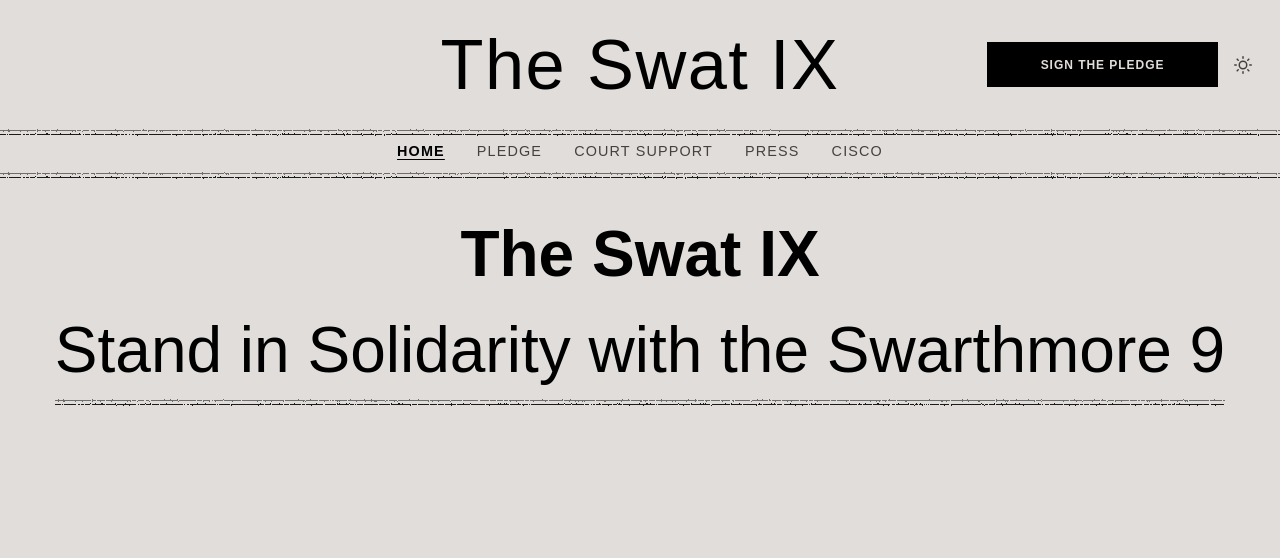
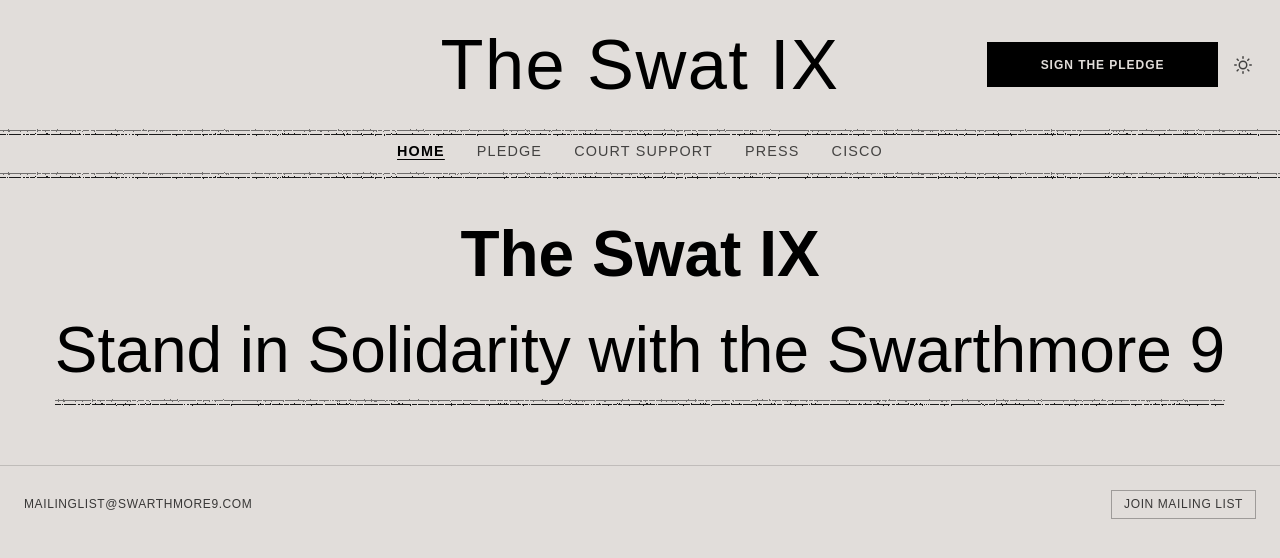
Before and after one commit to ahmad-fayyaz/swat9, a React (Vite) app: page / in a window 1280 px wide. Shown: the top 558 px of the page. Built offline with nearby package versions, Linux system fonts and the light colour scheme; no server answers; a web font is replaced by a local one.

Commit message:
feat: add footer with email links and styling

```diff
--- a/src/Layout.jsx
+++ b/src/Layout.jsx
@@ -138,6 +138,11 @@
         </div>
       )}
 
+      <footer className="site-footer">
+        <a className="footer-email" href="mailto:mailinglist@swarthmore9.com">mailinglist@swarthmore9.com</a>
+        <a className="footer-mailing" href="mailto:mailinglist@swarthmore9.com">Join Mailing List</a>
+      </footer>
+
       {showTop && (
         <button
           className="scroll-top"
--- a/src/index.css
+++ b/src/index.css
@@ -21,6 +21,41 @@
 
 .prose a {
   font-weight: 700;
+}
+
+.site-footer {
+  display: flex;
+  align-items: center;
+  justify-content: space-between;
+  padding: 1.5rem;
+  margin-top: 4rem;
+  border-top: 1px solid color-mix(in srgb, var(--fg) 20%, transparent);
+  font-size: 0.75rem;
+  letter-spacing: 0.05em;
+  opacity: 0.75;
+
+  @media (max-width: 640px) {
+    flex-direction: column;
+    gap: 0.75rem;
+    padding: 1.25rem 1rem;
+    text-align: center;
+  }
+}
+
+.footer-email,
+.footer-mailing {
+  color: var(--fg);
+  text-decoration: none;
+  text-transform: uppercase;
+
+  &:hover {
+    text-decoration: underline;
+  }
+}
+
+.footer-mailing {
+  border: 1px solid color-mix(in srgb, var(--fg) 40%, transparent);
+  padding: 0.3rem 0.75rem;
 }
 
 .site-header {
```
